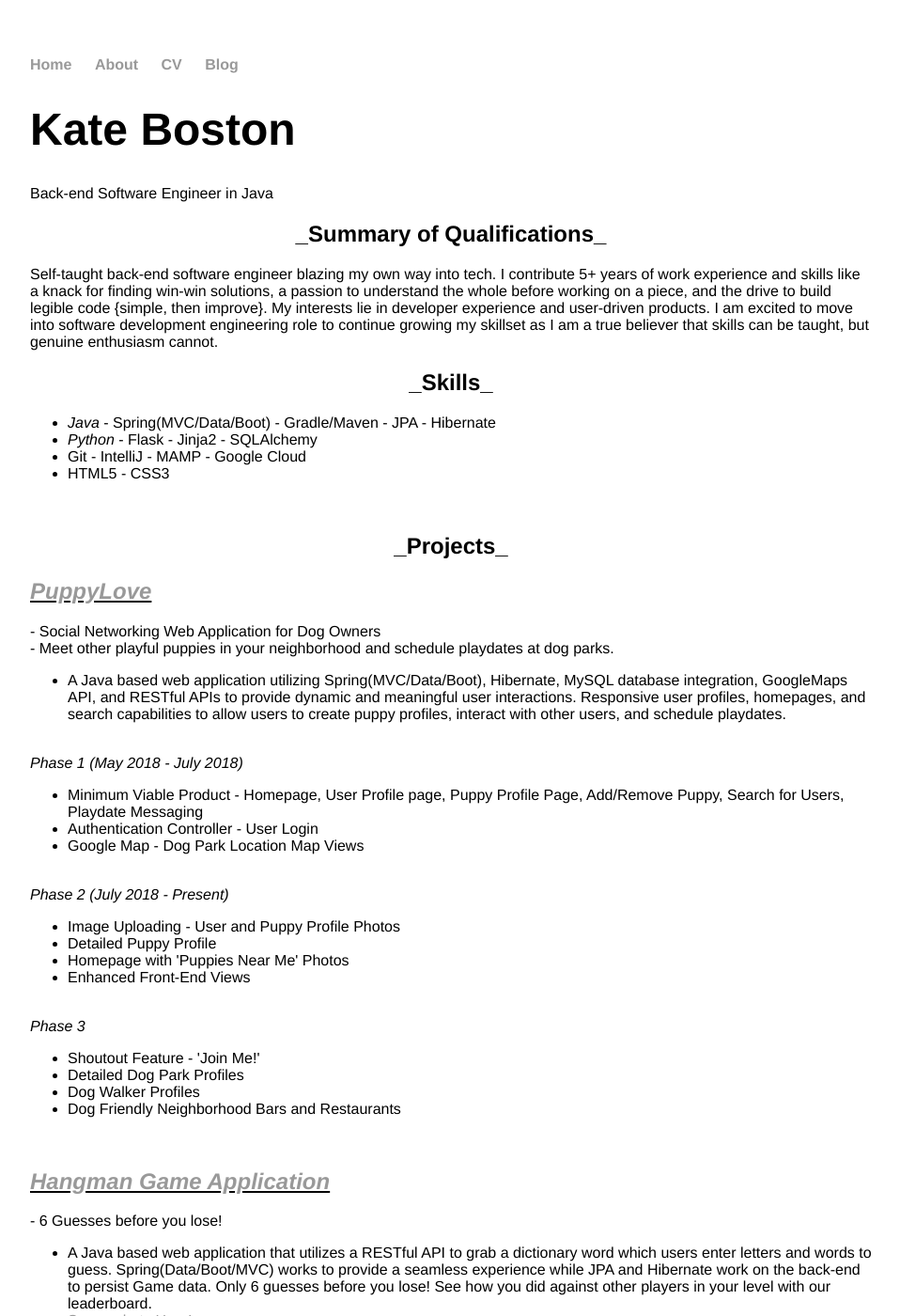
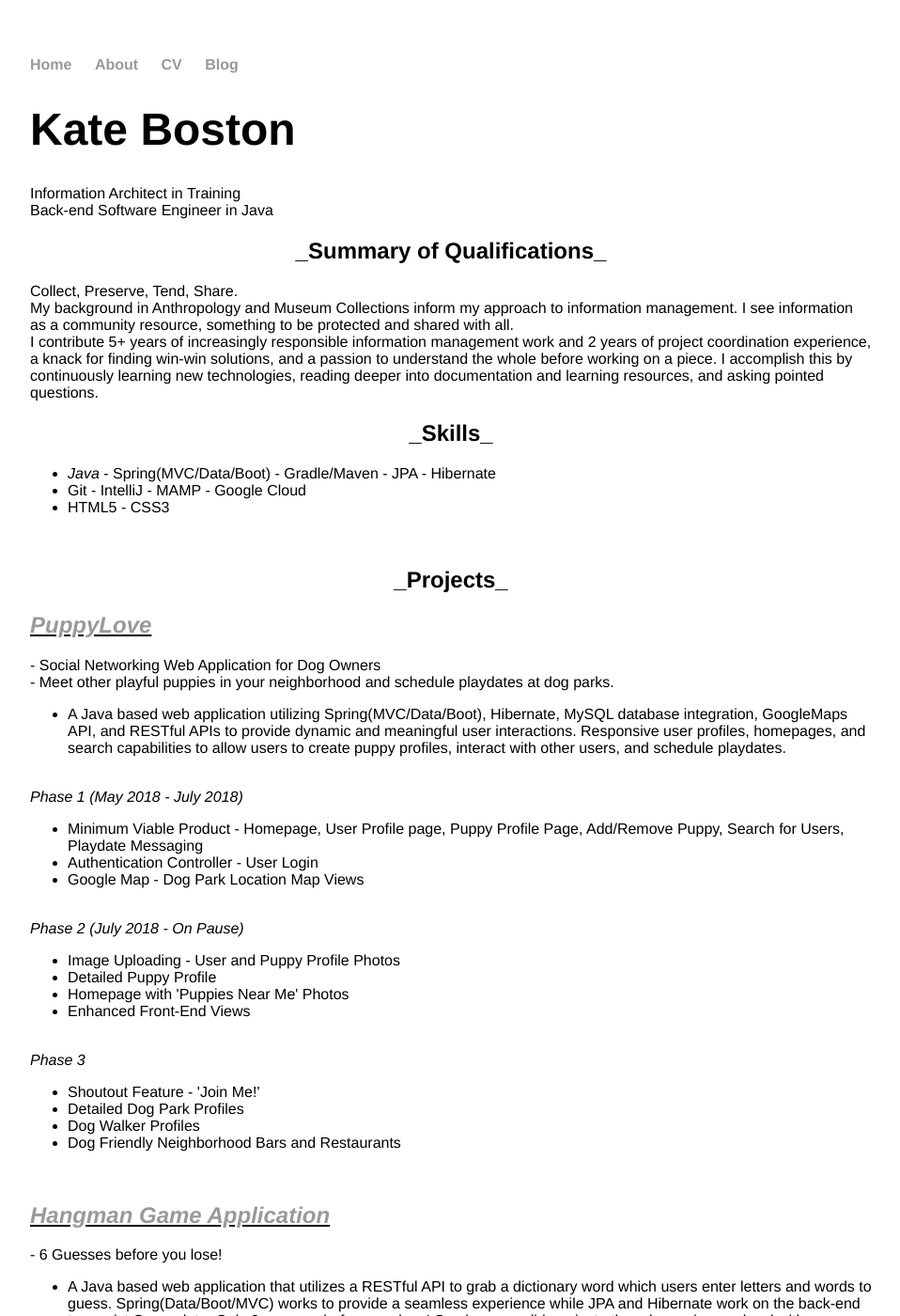
Before and after one commit to ktlnbstn/ktlnbstn.github.io, a Jekyll site: the page built from cv/index.html, in a window 1280 px wide and 1400 px high. Shown: the whole window at 94% size, without its empty margins (160-1118 px from the left). Built offline with Jekyll 4.4.1, drawn with Linux system fonts in a browser that asks for light colours; some of the changed text lies outside the part shown.

Commit message:
Oct2018Updates

```diff
--- a/cv/index.html
+++ b/cv/index.html
@@ -5,20 +5,23 @@ title: CV
 <div class="blurb">
 
 	<h1>Kate Boston</h1>
+	Information Architect in Training</br>
 	Back-end Software Engineer in Java</br>
 
 	<center><h2>_Summary of Qualifications_</h2></center>
 
-Self-taught back-end software engineer blazing my own way into tech. I contribute 5+ years of work experience and skills like
-a knack for finding win-win solutions, a passion to understand the whole before working on a piece, and the drive to build
-legible code {simple, then improve}. My interests lie in developer experience and user-driven products. I am excited to
-move into software development engineering role to continue growing my skillset as I am a true believer that skills can
-be taught, but genuine enthusiasm cannot.</br>
+Collect, Preserve, Tend, Share.</br>
+My background in Anthropology and Museum Collections inform my approach to information management.
+I see information as a community resource, something to be protected and shared with all. </br>
+
+I contribute 5+ years of increasingly responsible information management work and 2 years of project
+coordination experience, a knack for finding win-win solutions, and a passion to understand the whole before
+working on a piece. I accomplish this by continuously learning new technologies, reading deeper into documentation
+and learning resources, and asking pointed questions.</br>
 
 	<center><h2>_Skills_</h2></center>
 	<ul>
 		<li><em>Java</em> - Spring(MVC/Data/Boot) - Gradle/Maven - JPA - Hibernate</li>
-		<li><em>Python</em> - Flask - Jinja2 - SQLAlchemy</li>
 		<li>Git - IntelliJ - MAMP - Google Cloud</li>
 		<li>HTML5 - CSS3</li>
 	</ul></br>
@@ -40,21 +43,16 @@ be taught, but genuine enthusiasm cannot.</br>
 <ul>
 	<li>Minimum Viable Product - Homepage, User Profile page, Puppy Profile Page, Add/Remove Puppy, Search for Users,
 		Playdate Messaging</li>
-
 	<li>Authentication Controller - User Login </li>
-
 	<li>Google Map - Dog Park Location Map Views</li>
 </ul></br>
 
-<hh3><em>Phase 2 (July 2018 - Present)</em></h3></br>
+<hh3><em>Phase 2 (July 2018 - On Pause)</em></h3></br>
 
 <ul>
 	<li>Image Uploading - User and Puppy Profile Photos</li>
-
 	<li>Detailed Puppy Profile</li>
-
 	<li>Homepage with 'Puppies Near Me' Photos</li>
-
 	<li>Enhanced Front-End Views</li>
 </ul></br>
 
@@ -62,11 +60,8 @@ be taught, but genuine enthusiasm cannot.</br>
 
 <ul>
 	<li>Shoutout Feature - 'Join Me!'</li>
-
 	<li>Detailed Dog Park Profiles</li>
-
 	<li>Dog Walker Profiles</li>
-
 	<li>Dog Friendly Neighborhood Bars and Restaurants</li>
 </ul></br>
 
@@ -78,47 +73,6 @@ be taught, but genuine enthusiasm cannot.</br>
 	to persist Game data. Only 6 guesses before you lose! See how you did against other players in your level
 	with our leaderboard. </li>
 	<li><a href="https://github.com/ktlnbstn/HangmanApp/blob/master/screenshots.md">Screenshots Here!</a></li>
-</ul></br>
-
-
-
-	<h2><u><em><a href="https://github.com/ktlnbstn/loanorbuy">Loan or Buy?</a></em></u></h2>
-	- Resource to locate books across different formats</br>
-<ul>
-<li>A Java based web application that will utilize RESTful APIs featuring highly responsive pages, user profiles,
-	and MySQL database integration. Integrated Amazon’s Product Advertising API, BiblioCommons API, and Google
-	Books API for accessing common information from multiple sources for maximum user experience.</li>
-</ul></br>
-
-<ul>
-Want to see the price on Amazon?</br>
-Hoping to score it for free from your local library?</br>
-Looking for a digital copy for you e-reader?</br>
-</ul></br>
-
-LoanOrBuy puts all your choices on one simple page.</br>
-
-<ul>
-APIs utilized:
-- BiblioCommons (Library catalog, currently set to Seattle Public Library) API
-- Amazon Books API
-- Google Books API
-- ISBNdb API</br>
-</ul></br>
-
-<hh3><em>Phase 1 (July 2018 - Present)</em></h3></br>
-
-<ul>
-	<li>Minimum Viable Product - Homepage, User Profile page, Search Results Page</li>
- 	 <li>Authentication Controller - User Login </li>
-</ul></br>
-
-<hh3><em>Phase 2 </em></h3></br>
-
-<ul>
-	<li>Image Uploading - User Profile Photos</li>
-	<li>Homepage with Popular Title Suggestions</li>
-  	<li>Enhanced Front-End Views</li>
 </ul></br>
 
 	<center><h2>_Experience_</h2></center>
```
